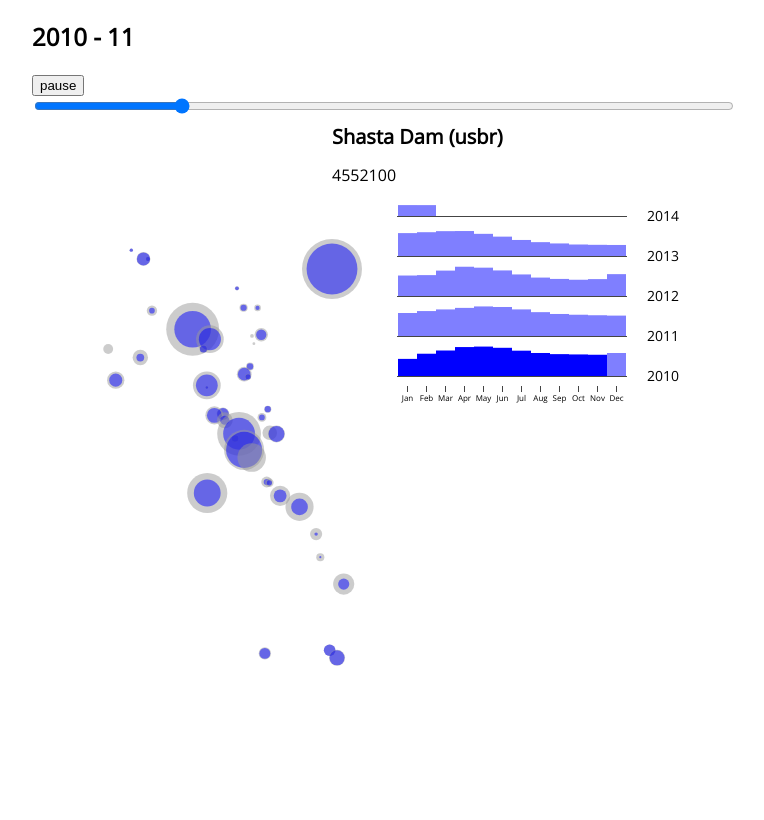
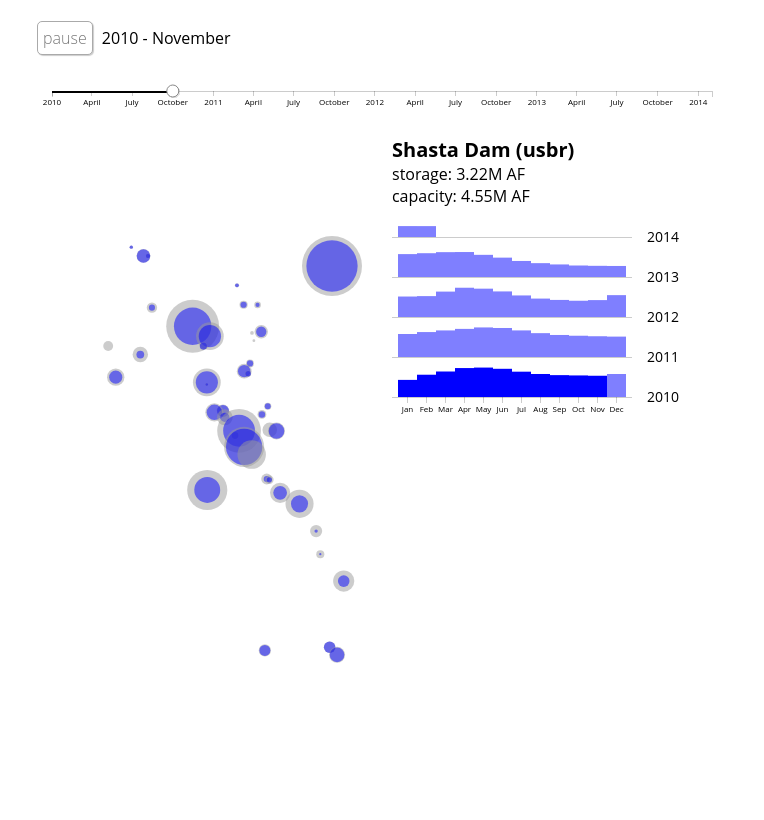
Before and after one commit to vicapow/water-supply, a website: page public/map.html in a window 1280 px wide. Shown: the whole page, without its empty margins (258-1022 px from the left). Drawn offline with nearby package versions, Linux system fonts and the light colour scheme; no server answers.

Commit message:
added timeline slider

```diff
--- a/public/directives/reservoir-detail.js
+++ b/public/directives/reservoir-detail.js
@@ -29,7 +29,7 @@
         .attr('cy', function(d){ return d[1] })
       x.rangeRoundBands([0, 230], 0, 0), y.range([yearHeight, 0])
       axisG.call(axis.scale(x))
-        .attr('transform', 'translate(' + [0, 200] + ')')
+        .attr('transform', 'translate(' + [0, 190] + ')')
     }
 
     scope.$watch('reservoir', function(reservoir){
@@ -47,7 +47,7 @@
             .attr('x', 250).attr('y', 35)
         })
         .call(function(year){
-          year.append('line').attr('x1', 0).attr('x2', 230)
+          year.append('line').attr('x1', -5).attr('x2', 230 + 5)
             .attr('y1', yearHeight).attr('y2', yearHeight)
         })
       var spacing = 10
--- /dev/null
+++ b/public/directives/scale-slider.js
@@ -0,0 +1,79 @@
+app.directive('scaleSlider', function(){
+  function link(scope, el){
+    el = el[0]
+    var w, h, m = { top: 5, right: 20, bottom: 25, left: 20 }
+    var svg = d3.select(el).append('svg')
+    var axis = d3.svg.axis()
+      .innerTickSize(5)
+      // .tickFormat(function(d, i){ return months[d.getUTCMonth()] })
+    var clickRect = svg.append('rect')
+    var axisG = svg.append('g')
+    var progressBar = svg.append('rect').attr('class', 'progress-bar')
+    var nobG = svg.append('g'), nob_pos = [0, 0]
+    scope.scale = scope.scale || d3.time.scale.utc()
+    var dragging = false
+    nobG.append('circle').attr('r', 6).attr('cx', 1).attr('cy', 1).attr('class', 'shadow')
+    nobG.append('circle').attr('r', 6).attr('class', 'nob')
+    nobG.style('pointer-events', 'none')
+    clickRect
+      .on('click', function(){
+        console.log('click', dragging)
+        if(dragging) return
+        d3.event.stopPropagation()
+        position_playhead(d3.event.offsetX)
+      })
+      .call(d3.behavior.drag()
+        .on('dragstart', function(){ dragging = true })
+        .on('dragend', function(){ dragging = false})
+        .on('drag', function(){ position_playhead(d3.event.x) }))
+
+    function position_playhead(x){
+      var range = scope.scale.range(), last = range[range.length - 1]
+      if(x < range[0]) x = range[0]
+      if(x > last) x = last
+      scope.$apply(function(){ scope.now = scope.scale.invert(x) })
+      nobG.call(position_nob, {x: x})
+    }
+
+    function position_nob(sel, pos){
+      if(pos.x !== undefined) nob_pos[0] = pos.x
+      if(pos.y !== undefined) nob_pos[1] = pos.y
+      sel.attr('transform', 'translate(' + nob_pos + ')')
+    }
+
+    scope.$watch(function(){
+      return w = el.clientWidth, h = el.clientHeight, w + h
+    }, update_size)
+    function update_size(){
+      svg.attr({width: w, height: h })
+      // scope.scale.range([m.left, w - m.right])
+      scope.scale.range([m.left, w - m.right])
+      axisG.call(axis.scale(scope.scale))
+      axisG.attr('transform', 'translate(' + [0, h - m.bottom] + ')')
+      nobG.call(position_nob, {y: h - m.bottom})
+      clickRect.attr('width', w).attr('height', h)
+        .style('fill', 'rgba(0, 0, 0, 0)')
+        .style('stroke', 'none')
+      progressBar.attr({ x: scope.scale.range()[0], y: h - m.bottom, height: 1})
+    }
+    scope.$watch('domain', function(domain){
+      if(domain === undefined) return
+      domain = domain.map(function(d){ return new Date(d) })
+      scope.scale.domain(domain)
+      axisG.call(axis.scale(scope.scale))
+    })
+    scope.$watch('now', function(now){
+      if(now === undefined) return
+      var x = scope.scale(now), nob = nobG, progress = progressBar
+      if(!dragging) nob = nob.transition().duration(500).ease('linear')
+      nob.call(position_nob, {x: x})
+      if(!dragging) progress = progress.transition().duration(500).ease('linear')
+      progress.attr('width', x - scope.scale.range()[0])
+    })
+  }
+  return {
+      link: link
+    , restrict: 'E'
+    , scope : { now: '=', scope: '=?', domain: '=' }
+  }
+})
--- a/public/directives/water-map.js
+++ b/public/directives/water-map.js
@@ -54,7 +54,7 @@
       if(scope.history === undefined || scope.now === undefined) return
       if(!scope.history.length) return
       reservoirs.select('.level')
-        .transition().duration(250)
+        .transition().duration(500)
         .ease('linear')
         .attr('r', function(d){
           var val = scope.history[scope.now].reservoirs[d.id] || 0
--- a/public/map.html
+++ b/public/map.html
@@ -1,7 +1,7 @@
 <!DOCTYPE html>
 <html>
   <head>
-    <link href='http://fonts.googleapis.com/css?family=Open+Sans' rel='stylesheet' type='text/css'>
+    <!-- <link href='http://fonts.googleapis.com/css?family=Open+Sans' rel='stylesheet' type='text/css'> -->
     <title></title>
     <style>
       html, body{
@@ -19,20 +19,34 @@
         height: 100%;
         display: block;
         overflow: hidden;
-        shape-rendering: crispEndges;
       }
       water-map circle{
         opacity: 0.5;
+        -webkit-transition: all .25s;
+        -moz-transition: all .25s;
+        transition: all .25s;
       }
+/*      water-map circle:hover{
+        opacity: 1;
+      }*/
       water-map path{
         fill: none;
-        stroke: #999;
-        opacity: 0.5;
+        stroke: black;
+        opacity: 0.3;
+        /*shape-rendering: crispEndges;*/
       }
-      circle{
+      whater-map path{
+        fill: green;
+        stroke: green;
+      }
+      water-map .reservoirs{
+        cursor: pointer;
+      }
+      water-map circle{
         fill: #999;
       }
       circle.level{
+        /*fill: #3498db;*/
         fill: blue;
       }
       input[type="range"]{
@@ -50,12 +64,19 @@
       .detail{
         position: absolute;
         width: 400px;
-        top: 90px;
+        top: 120px;
         right: 0;
       }
       .detail .title{
         text-align: left;
+        padding-left: 60px;
         font-size: 20px;
+        margin: 0;
+      }
+      .detail p{
+        text-align: left;
+        padding-left: 60px;
+        margin: 0;
       }
       reservoir-detail{
         width: 400px;
@@ -65,7 +86,6 @@
         box-sizing: border-box;
       }
       reservoir-detail .years line{
-        stroke: #444;
         shape-rendering: crispEdges;
       }
       reservoir-detail .years{
@@ -84,20 +104,66 @@
         fill: black;
         stroke: none;
       }
+      reservoir-detail path, reservoir-detail line{
+        stroke: rgba(0, 0, 0, 0.2);
+      }
       reservoir-detail rect{
         fill: blue;
         opacity: 0.8;
       }
-      water-map .reservoirs{
+      scale-slider{
+        width: 100%;
+        height: 40px;
+        display: block;
+        shape-rendering: crispEdges;
+        -webkit-user-select: none;
+        user-select: none;
+      }
+      scale-slider svg{
+        display: block;
+        stroke: black;
         cursor: pointer;
+      }
+      scale-slider text{
+        font-size: 8px;
+        stroke: none;
+      }
+      scale-slider path{
+        fill: none;
+      }
+      scale-slider path, scale-slider line{
+        stroke: rgba(0, 0, 0, 0.2);
+      }
+      scale-slider circle.nob{
+        shape-rendering: geometricPrecision;
+        stroke: #888;
+        fill: white;
+        cursor: pointer;
+      }
+      scale-slider circle.shadow{
+        opacity: 0.1;
+      }
+      div.play-btn{
+        border: 1px solid #aaa;
+        background-color: white;
+        color: #777;
+        font-weight: 100;
+        padding: 5px;
+        margin: 5px;
+        box-sizing: border-box;
+        border-radius: 5px;
+        cursor: pointer;
+        /*font-size: 10px;*/
+        box-shadow: 1px 1px 1px rgba(0, 0, 0, 0.2);
+        display: inline-block;
+        -webkit-user-select: none;
       }
     </style>
   </head>
   <body ng-app="myApp" ng-controller="MainCtrl">
     <div class="map-container">
-      <h2>{{ year }} - {{ month }}</h2>
-      <button ng-model="playing" ng-click="playing = !playing">{{ playing ? 'pause' : 'play' }}</button>
-      <input type="range" ng-model="now" min="0" max="{{history.length - 1}}">
+      <p><div class="play-btn" ng-model="playing" ng-click="playing = !playing">{{ playing ? 'pause' : 'play' }}</div> {{ year }} - {{ months[month] }}</p>
+      <scale-slider domain="domain" now="sliderPosition"></scale-slider>
       <water-map
         reservoirs="reservoirs"
         history="history"
@@ -107,7 +173,8 @@
       </water-map>
       <div class="detail">
         <h1 class="title"> {{reservoir.station}}</h1>
-        <span>{{reservoir.capacity }}</span>
+        <p>storage: {{formatCapacity(history[now].reservoirs[reservoir.id])}} AF<br>
+          capacity: {{formatCapacity(reservoir.capacity)}} AF</p>
         <reservoir-detail reservoir="reservoir" year="year" month="month"></reservoir-detail>
       </div>
     </div>
@@ -129,8 +196,15 @@
   $scope.reservoirs = []
   $scope.reservoir
   $scope.now = 0
+  var capacity_format = d3.format('.3s')
+  $scope.formatCapacity = function(capacity){
+    return capacity_format(capacity)
+  }
+  $scope.months = ['', 'January', 'February', 'March', 'April', 'May', 'June', 'July', 'August']
+    .concat(['September', 'October', 'November', 'December'])
   $scope.playing = false
   var interval
+  $scope.sliderPosition = null
   $scope.$watch('playing', function(playing){
     if(playing){
       var prev_now = $scope.now
@@ -145,18 +219,28 @@
         $scope.now++
         if($scope.now >= $scope.history.length) $scope.now = 0
         prev_now = $scope.now
-      }, 500)
+      }, 500 )
     }else{
       $interval.cancel(interval)
     }
   })
-  $scope.$watch('now', update_month_year)
-  function update_month_year(){
-    var now = $scope.now
-    if(!$scope.history) return
-    $scope.year = $scope.history[now].year
-    $scope.month = $scope.history[now].month
+  $scope.$watch('now', now_change)
+  function now_change(){
+    var now = $scope.now, history = $scope.history
+    if(!history) return
+    $scope.year = history[now].year
+    $scope.month = history[now].month
+    $scope.sliderPosition = new Date(history[now].date)
   }
+  $scope.$watch('sliderPosition', function(date){
+    if(!date) return
+    var month = date.getUTCMonth() + 1 + ''
+    if(month.length === 1) month = '0' + month
+    date = date.getUTCFullYear() + '-' + month
+    var now = 0, history = $scope.history
+    while(history[now].date !== date && now < history.length) now++
+    $scope.now = now
+  })
   $scope.maxReservoir = function(reservoir){
     if(!reservoir) return
     return d3.max(reservoir.data, function(d){
@@ -211,7 +295,8 @@
         // just just data for the last 5 years
         history = history.filter(function(d){ return d.year >= 2010 })
         $scope.history = history
-        update_month_year()
+        $scope.domain = [history[0].date, history[history.length - 1].date]
+        now_change()
         $scope.reservoirs = reservoirs
           .map(function(reservoir){
             // get _all_ the historic data for this reservoir
@@ -240,4 +325,5 @@
     <script src="directives/bar-chart.js"></script>
     <script src="directives/water-map.js"></script>
     <script src="directives/reservoir-detail.js"></script>
+    <script src="directives/scale-slider.js"></script>
 </html>
```
Also changed, not shown: 1 other file.
